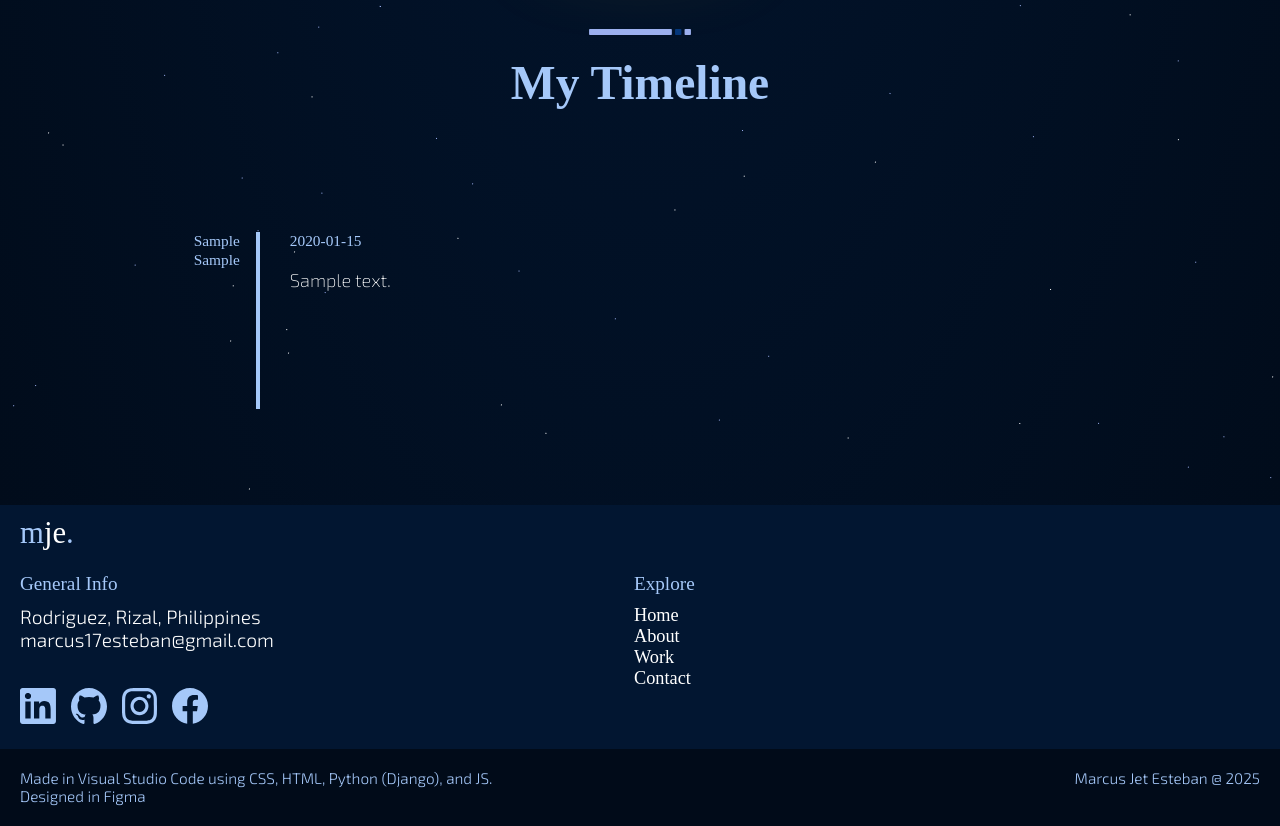
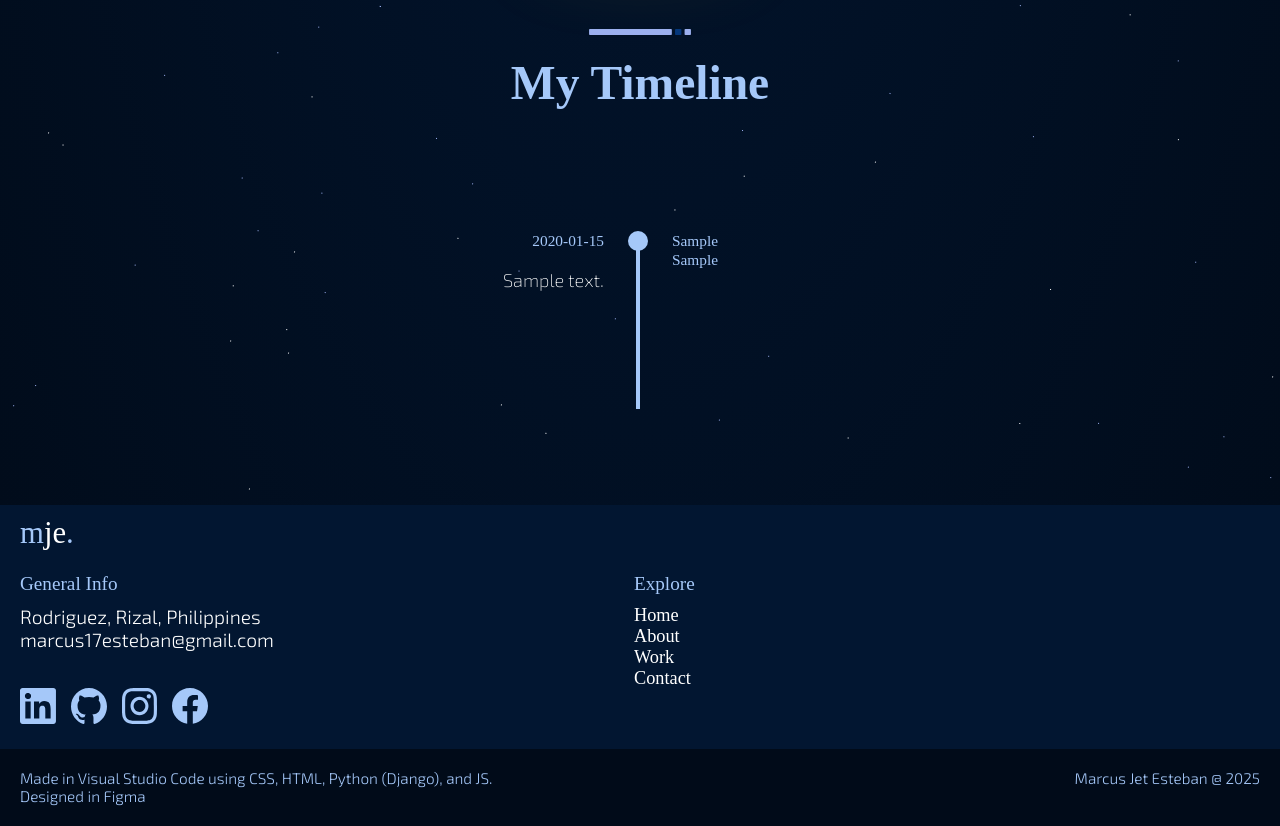
Before and after one commit to MJmetrix/personal-website, a Django app: page /aboutme/ in a window 1280 px wide. Shown: the part 907-1733 px from the top of the page. Run offline with Django 5.2, Linux system fonts and the light colour scheme; tables that the repository leaves empty hold one stand-in row (values such as "Sample post"); some web fonts are replaced.

Commit message:
[timeline alternate instances] added an alternating instance where odd numbered instances are on the left side while the even instances are on the right side

```diff
--- a/website/home/static/home/styles/home.css
+++ b/website/home/static/home/styles/home.css
@@ -360,6 +360,7 @@ a.circular-button:hover {
   margin-top: 20px;
   text-align: center;
 }
+
 .timeline-container {
   margin: auto;
   width: min(100%, 1200px);
@@ -367,21 +368,34 @@ a.circular-button:hover {
 
 .timeline-group {
   display: grid;
-  grid-template-columns: 17% 1fr;
-
+  grid-template-columns: 1fr 1fr;
 }
 
-.timeline-date {
+.timeline-left {
   border-right: 4px solid var(--primary);
-  padding-right: 16px;
-}
-
-.timeline-year, .timeline-date {
+  padding-right: 32px;
   text-align: right;
 }
 
+.timeline-dot-container {
+  display: flex;
+  align-items: right;
+  justify-content: right;
+
+}
+.timeline-dot {
+  position: absolute;
+  transform: translate(44px, -1px);
+  background-color: var(--primary);
+  width: 20px;
+  height: 20px;
+  border-radius: 50%;
+}
+.timeline-right {
+  padding-left: 32px;
+  text-align: left;
+}
 
 .timeline-description {
-  padding-left: 30px;
   padding-bottom: 100px;
 }
--- a/website/home/templates/home/about_me.html
+++ b/website/home/templates/home/about_me.html
@@ -92,16 +92,43 @@
     <br>
     <div class="timeline-container">
         {% for timeline_section in timeline_sections %}
+            {% if forloop.counter|divisibleby:2 %}
             <div class="timeline-group">
+                <div class="timeline-left">
+                    <div class="timeline-dot-container">
+                        <div class="timeline-dot"></div>
+                    </div>
                     <div class="timeline-date">
                         <h5 class="timeline-year">{{ timeline_section.year }}</h5>
                         <h5 class="timeline-month">{{ timeline_section.month }}</h5>
+                    </div>
+                </div>
+                <div class="timeline-right">
+                    <div class="timeline-description">
+                        <h5 class="timeline-title">{{ timeline_section.timeline_title }}</h5>
+                        <p class="timeline-text">{{ timeline_section.timeline_description }}</p>
+                    </div>
+                </div>
+            </div>
+            {% else %}
+            <div class="timeline-group">
+                <div class="timeline-left">
+                    <div class="timeline-dot-container">
+                        <div class="timeline-dot"></div>
                     </div>
                     <div class="timeline-description">
                         <h5 class="timeline-title">{{ timeline_section.timeline_title }}</h5>
                         <p class="timeline-text">{{ timeline_section.timeline_description }}</p>
                     </div>
                 </div>
+                <div class="timeline-right">
+                    <div class="timeline-date">
+                        <h5 class="timeline-year">{{ timeline_section.year }}</h5>
+                        <h5 class="timeline-month">{{ timeline_section.month }}</h5>
+                    </div>
+                </div>
+            </div>
+            {% endif %}
         {% endfor %}
     </div>
 </section>
```
Lines whose indentation alone changed are shown as unchanged.
